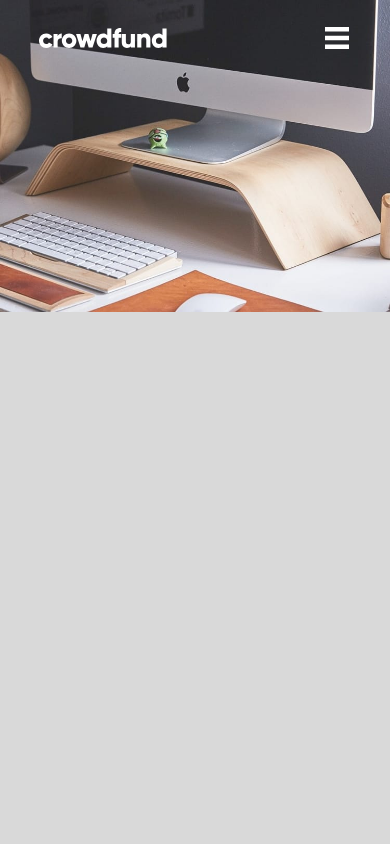
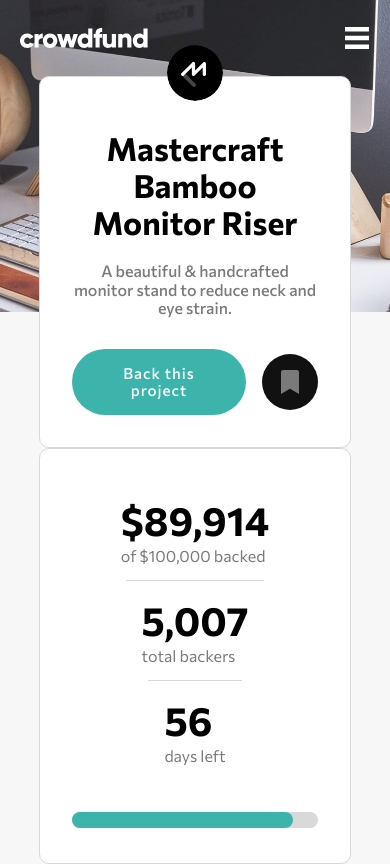
Before and after one commit to memoye/crowdfunding-product-page, a React (Vite) app: page / in a window 390 px wide. Built offline with nearby package versions, Linux system fonts and the light colour scheme.

Commit message:
stats section done

```diff
--- a/src/App.jsx
+++ b/src/App.jsx
@@ -1,6 +1,6 @@
 import { useState } from 'react'
 import './App.scss'
-import { NavBar } from './components'
+import { NavBar, Project } from './components'
 
 function App() {
 
@@ -9,6 +9,7 @@ function App() {
 
       <div className='App'>
         <NavBar />
+        <Project />
       </div >
     </>
   )
--- a/src/App.scss
+++ b/src/App.scss
@@ -5,7 +5,7 @@
   margin: 0 auto;
   min-height: 100dvh;
   min-height: 100vh;
-  background: $neutral-light url("./assets/image-hero-desktop.jpg") no-repeat
+  background: hsl(0, 0%, 97%) url("./assets/image-hero-desktop.jpg") no-repeat
     center top / contain;
 }
 
--- a/src/components/CustomButton/CustomButton.jsx
+++ b/src/components/CustomButton/CustomButton.jsx
@@ -16,10 +16,12 @@ const CustomButton = ({ children, variation = 'default', disabled = false, done
         >
             { (variation === 'switch' && startIcon) &&
                 (<span className={ `switch_icon ${done && 'doneState'}` }>
-                    { done ? (<FaCheck className='switchDone' />) : startIcon }
+                    { done ? (<FaCheck color='#fff' className='switchDone' />) : startIcon }
                 </span>)
             }
-            { children }{ (variation === 'switch' && done) && (children[children.length - 1] === 'e' ? 'd!' : 'ed!') }
+            <div className="children">
+                { children }{ (variation === 'switch' && done) && (children[children.length - 1] === 'e' ? 'd!' : 'ed!') }
+            </div>
         </button>
     )
 }
--- a/src/components/CustomButton/customButton.scss
+++ b/src/components/CustomButton/customButton.scss
@@ -6,7 +6,7 @@
   border-radius: 3rem;
   color: white;
   font-weight: 700;
-  padding: 0.75em 1.5em;
+  padding: 1em 1.5em;
   position: relative;
   cursor: pointer;
   letter-spacing: 1px;
@@ -27,6 +27,10 @@
   background: $neutral-light;
   color: $neutral-mid;
 
+  .children {
+    padding-left: 10px;
+  }
+
   &_icon {
     aspect-ratio: 1;
     background: hsl(0, 0%, 10%);
@@ -36,8 +40,7 @@
     place-items: center;
     position: absolute;
     top: 50%;
-    transition: all 200ms ease-in;
-    // display: inline-block;
+    transition: all 200ms ease;
     transform: translateY(-50%);
     left: 0;
 
@@ -59,7 +62,7 @@
   }
 
   .doneState {
-    left: 72%;
+    left: 75%;
     background: $pri-mod;
     height: calc(100% - 1rem);
 
@@ -96,9 +99,74 @@
 
 .padRight {
   transition: padding-right 300ms;
-  padding-right: 3.5em;
+  padding-right: 3.2em;
 }
 
 .switchDone {
   color: white;
 }
+
+@media screen and (max-width: 730px) {
+  .switch {
+    // min-height: 2rem;
+    background: rgb(17, 17, 17);
+    aspect-ratio: 1;
+    // padding: 1em;
+
+    .switchDone {
+      color: white;
+      height: fit-content;
+      padding: 0 !important;
+    }
+
+    .doneState {
+      all: unset;
+    }
+
+    .children {
+      display: none;
+    }
+
+    &_icon {
+      all: unset;
+      font-size: 1.5rem;
+      box-sizing: content-box;
+      height: 100%;
+      aspect-ratio: 1;
+      position: relative;
+    }
+
+    &:hover {
+      background: $neutral-mid;
+      .doneState {
+        background: $neutral-mid;
+      }
+    }
+  }
+
+  .padLeft {
+    padding: 1em !important;
+    font-size: 1rem !important;
+    & * {
+      display: flex;
+      place-content: center;
+    }
+  }
+
+  .padRight {
+    padding: 1em !important;
+
+    & * {
+      display: flex;
+      place-content: center;
+    }
+  }
+}
+
+@media screen and (max-width: 400px) {
+  .customButton {
+    font-size: 0.95rem;
+    font-weight: 500;
+    padding: 0.5 1em;
+  }
+}
--- a/src/components/NavBar/navBar.scss
+++ b/src/components/NavBar/navBar.scss
@@ -46,6 +46,10 @@
     display: none;
   }
 
+  .navBar {
+    padding: 1.5em 5%;
+  }
+
   .mobileNav {
     display: block;
     position: relative;
--- /dev/null
+++ b/src/components/Project/Figure.jsx
@@ -0,0 +1,9 @@
+const Figure = ({ value = 0, currency, description, column, customStyle }) => {
+    return (
+        <div className={ `figure ${column ? 'column' : 'row'} ${customStyle && customStyle}` }>
+            <div className="figure__value">{ currency && currency }{ value.toLocaleString() }</div>
+            <p className="figure__description">{ description }</p>
+        </div>
+    )
+}
+export default Figure
--- a/src/components/Project/Project.jsx
+++ b/src/components/Project/Project.jsx
@@ -1,9 +1,27 @@
+import TitleCard from './TitleCard'
 import './project.scss'
+import { mastercraft } from '../../assets'
+import Stats from './Stats'
 
 const Project = () => {
+
+    const project = {
+        title: 'Mastercraft Bamboo Monitor Riser',
+        description: 'A beautiful & handcrafted monitor stand to reduce neck and eye strain.',
+        projectLogo: mastercraft,
+        stats: {
+            totalAmt: 89914,
+            targetAmt: 100000,
+            totalBackers: 5007,
+            daysLeft: 56
+        }
+    }
+
     return (
         <div className="project">
+            <TitleCard { ...project } />
 
+            <Stats { ...project.stats } />
         </div>
     )
 }
--- /dev/null
+++ b/src/components/Project/Stats.jsx
@@ -0,0 +1,34 @@
+import Figure from './Figure'
+import './project.scss'
+
+
+const Stats = ({ totalAmt, targetAmt, totalBackers, daysLeft }) => {
+    return (
+        <section className='stats card'>
+            <div className='stats__figures'>
+                <Figure
+                    currency={ '$' }
+                    value={ totalAmt }
+                    description={ `of $${targetAmt.toLocaleString()} backed` }
+                    column
+                    customStyle={ 'noLeftPadding' }
+                />
+
+                <Figure
+                    value={ totalBackers }
+                    description={ 'total backers' }
+                    column
+                />
+
+                <Figure
+                    value={ daysLeft }
+                    description={ 'days left' }
+                    column
+                />
+            </div>
+
+            <progress className='progressBar' value={ totalAmt } max={ targetAmt }></progress>
+        </section>
+    )
+}
+export default Stats
--- /dev/null
+++ b/src/components/Project/TitleCard.jsx
@@ -0,0 +1,31 @@
+import CustomButton from '../CustomButton/CustomButton'
+import './project.scss'
+import { useState } from 'react'
+import { FaBookmark } from 'react-icons/fa'
+
+
+const TitleCard = ({ title, description, projectLogo }) => {
+    const [done, setDone] = useState(false)
+
+    return (
+        <section className='titleCard card'>
+            <img src={ projectLogo } alt="project__logo" className="titleCard__logo" />
+            <h1 className='titleCard__title'>{ title }</h1>
+            <p className='titleCard__description'>{ description }</p>
+            <div className='titleCard__buttonsContainer'>
+                <CustomButton>Back this project</CustomButton>
+
+                <CustomButton
+                    variation={ 'switch' }
+                    startIcon={ <FaBookmark /> }
+                    onClick={ () => setDone(!done) }
+                    done={ done }
+                >
+                    Bookmark
+                </CustomButton>
+
+            </div>
+        </section>
+    )
+}
+export default TitleCard
--- a/src/components/Project/project.scss
+++ b/src/components/Project/project.scss
@@ -1 +1,135 @@
 @import "../../styles/variables";
+
+.project {
+  margin: auto;
+  width: 700px;
+  max-width: 80vw;
+}
+
+.card {
+  position: relative;
+  background: white;
+  padding: 2em;
+  border-radius: 10px;
+  border: 1px solid $neutral-light;
+}
+
+.titleCard {
+  text-align: center;
+
+  &__logo {
+    border-radius: 50%;
+    left: 50%;
+    transform: translatex(-50%);
+    position: absolute;
+    top: -2em;
+    width: fit-content;
+  }
+
+  &__title {
+    //
+  }
+
+  &__description {
+    margin: 1rem auto 2rem;
+  }
+
+  &__buttonsContainer {
+    display: flex;
+    align-items: center;
+    justify-content: space-between;
+  }
+}
+
+.stats {
+  padding: 2em;
+  border-radius: 10px;
+
+  &__figures {
+    display: flex;
+    margin-bottom: 2rem;
+
+    .figure + .figure {
+      border-left: 1px solid $neutral-light;
+    }
+  }
+
+  .figure {
+    display: flex;
+    padding: 0 2em;
+
+    &__value {
+      color: black;
+      font-size: 2.5rem;
+      font-weight: 700;
+      margin: 0;
+    }
+
+    &__description {
+      margin: 0;
+      line-height: 1;
+      font-weight: 400;
+    }
+  }
+
+  .noLeftPadding {
+    padding-left: 0;
+  }
+
+  .column {
+    flex-direction: column;
+    align-items: start;
+    gap: 5px;
+  }
+
+  .row {
+    align-items: center;
+    gap: 10px;
+  }
+
+  .progressBar {
+    width: 100%;
+    height: 1rem;
+    border: none;
+
+    // bar container
+    &::-webkit-progress-bar {
+      background-color: $neutral-light;
+      border-radius: 10px;
+    }
+
+    // actual progress
+    &::-webkit-progress-value {
+      background-color: $pri-mod;
+      border-radius: 10px;
+    }
+  }
+}
+
+@media screen and (max-width: 700px) {
+  .stats__figures {
+    flex-direction: column;
+    align-items: center;
+
+    .figure + .figure {
+      border: none;
+      border-top: 1px solid $neutral-light;
+      padding: 1em;
+    }
+
+    .noLeftPadding {
+      padding: 1em !important;
+    }
+
+    .figure {
+      text-align: center;
+    }
+  }
+}
+
+@media screen and (max-width: 500px) {
+  .titleCard__buttonsContainer {
+    justify-content: center;
+    gap: 1em;
+  }
+}
--- a/src/components/index.js
+++ b/src/components/index.js
@@ -1,6 +1,7 @@
 import NavBar from "./NavBar/NavBar";
 import CustomButton from "./CustomButton/CustomButton";
+import Project from "./Project/Project";
 
 export {
-    NavBar, CustomButton
+    NavBar, CustomButton, Project
 }
--- a/src/index.scss
+++ b/src/index.scss
@@ -5,3 +5,8 @@ body {
   font-size: 16px;
   font-family: $pri-font;
 }
+
+p {
+  color: $neutral-mid;
+  font-weight: 500;
+}
```
